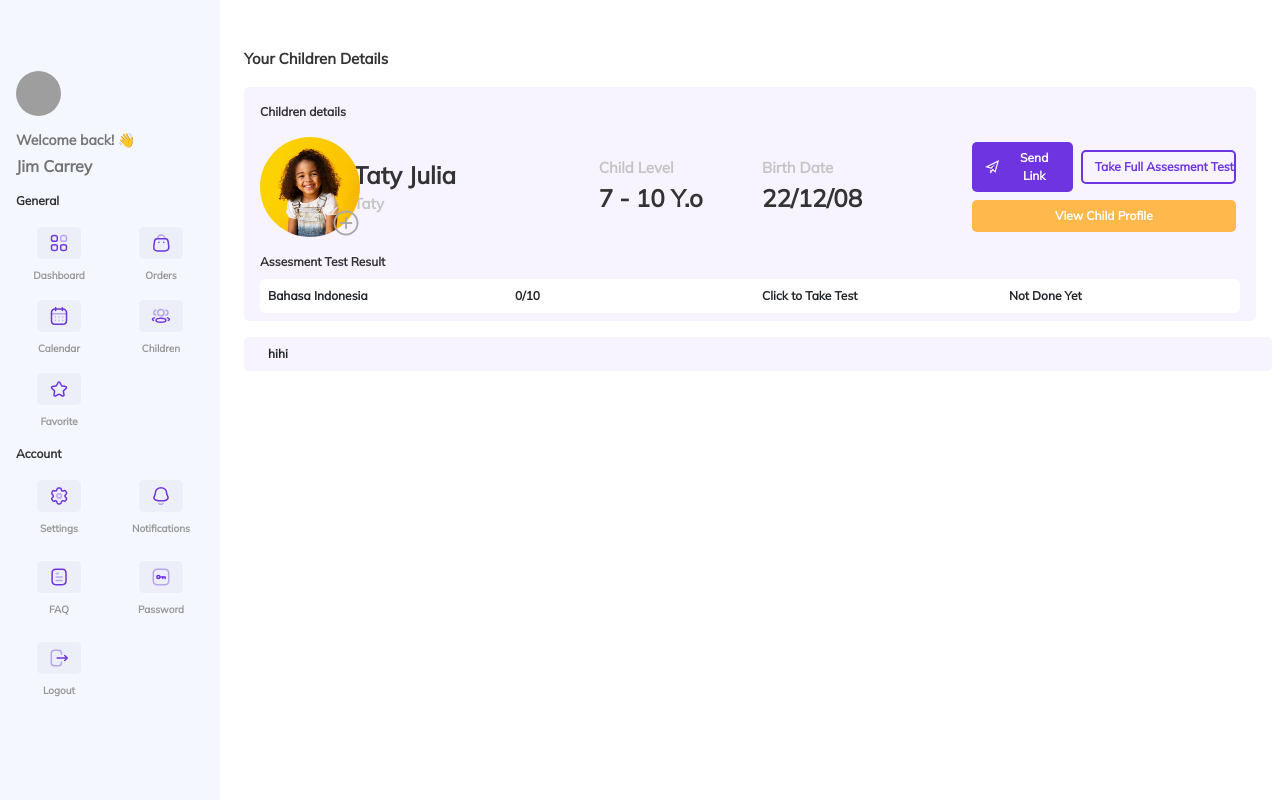
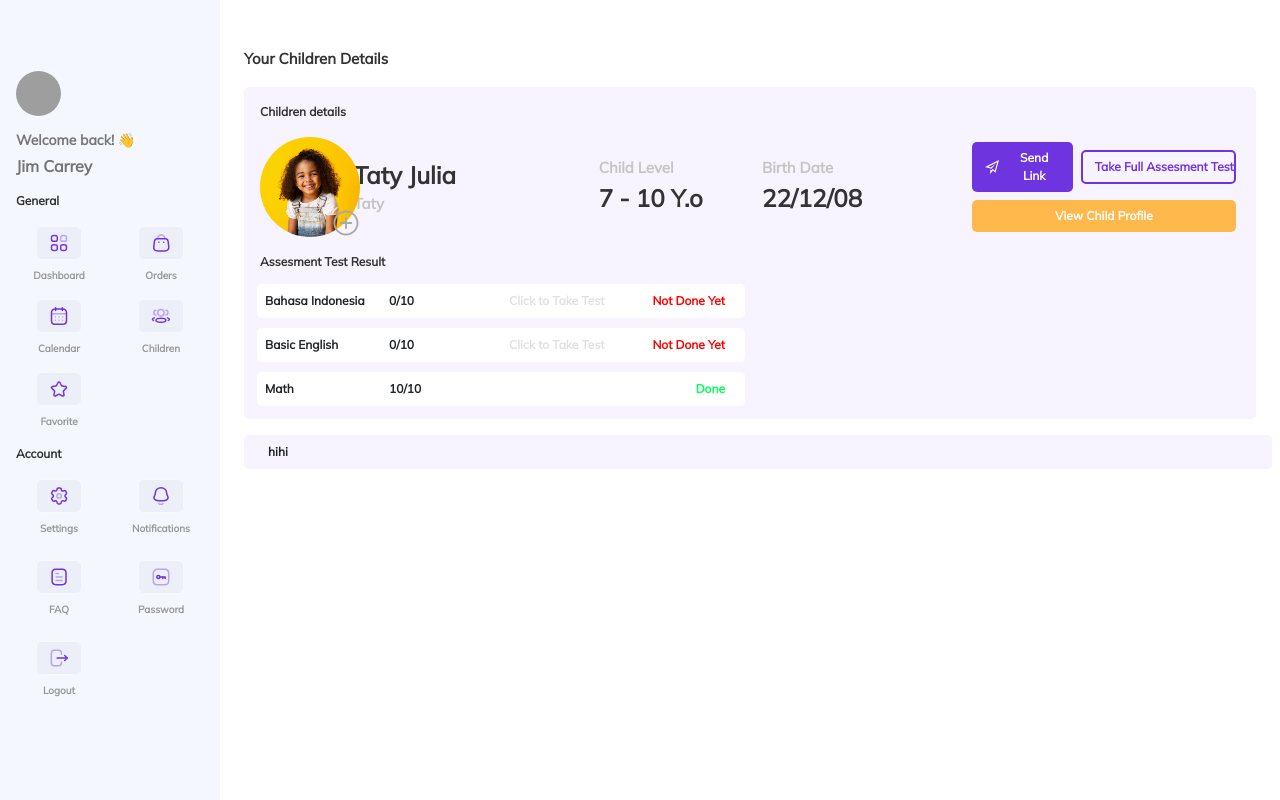
Before and after one commit to FilbertFlorenza/marketplace-prototype, a CodeIgniter 4 app: the page made by app/Views/welcome_message.php in a window 1280 px wide. Run offline with PHP 8.4 and a stand-in for CodeIgniter, Linux system fonts and the light colour scheme; the template is opened without the code that fills it, so the values that code supplies are empty; some libraries are stand-ins or nearby versions; grey boxes are pictures that could not be loaded.

Commit message:
add assesment test result grid

```diff
--- a/app/Views/welcome_message.php
+++ b/app/Views/welcome_message.php
@@ -235,14 +235,33 @@
                         </div>
                     </div>
                     <div class="p-2 detail-title">Assesment Test Result</div>
-                    <div class="container">
-                        <div class="row pe-2 ps-2 align-items-center justify-content-around">
-                            <div class="col test-result-card p-2">
+                    <div class="main-group">
+                        <div class="column">
+                            <div class="test-result-card p-2">
                                 <div class="row">
-                                    <div class="col">Bahasa Indonesia</div>
+                                    <div class="col-md-3">Bahasa Indonesia</div>
                                     <div class="col">0/10</div>
-                                    <div class="col">Click to Take Test</div>
-                                    <div class="col">Not Done Yet</div>
+                                    <div class="col" style="color: #e1e1e1">Click to Take Test</div>
+                                    <div class="col text-end pe-4" style="color: #ff0000">Not Done Yet</div>
+                                </div>
+                            </div>
+                        </div>
+                        <div class="column">
+                            <div class="test-result-card p-2">
+                                <div class="row">
+                                    <div class="col-md-3">Basic English</div>
+                                    <div class="col">0/10</div>
+                                    <div class="col" style="color: #e1e1e1">Click to Take Test</div>
+                                    <div class="col text-end pe-4" style="color: #ff0000">Not Done Yet</div>
+                                </div>
+                            </div>
+                        </div>
+                        <div class="column">
+                            <div class="test-result-card p-2">
+                                <div class="row">
+                                    <div class="col-md-3">Math</div>
+                                    <div class="col">10/10</div>
+                                    <div class="col text-end pe-4" style="color: #00FF57">Done</div>
                                 </div>
                             </div>
                         </div>
--- a/public/css/style.css
+++ b/public/css/style.css
@@ -223,3 +223,18 @@ a {
     border-radius: 5px;
     background-color: #fff;
 }
+
+.main-group {
+    display: flex;
+    flex-direction: row;
+    padding: 0;
+    flex-wrap: wrap;
+    width: 100%;
+}
+
+.column {
+    display: flex;
+    flex-direction: column;
+    margin: 5px;
+    width: 49%;
+}
```
